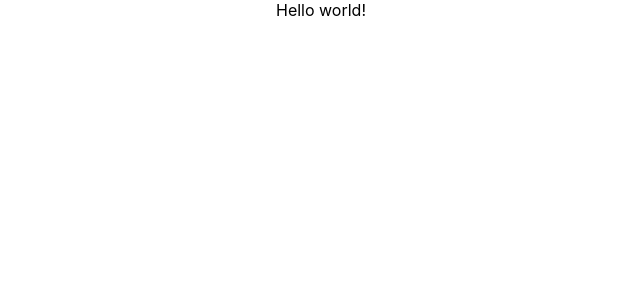
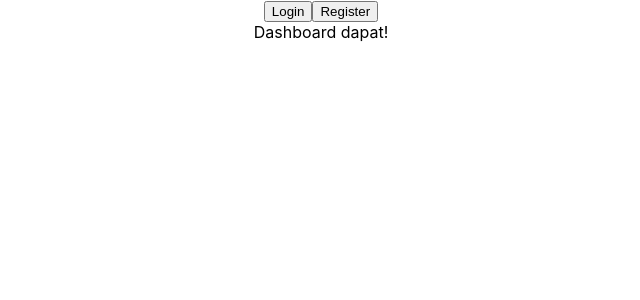
Before and after one commit to charlesedrisonvillones/client, a React (Create React App) app: page / in a window 1280 px wide. Shown: the top 300 px of the page, without its empty margins (319-959 px from the left). Built offline with nearby package versions, Linux system fonts and the light colour scheme.

Commit message:
Co-authored-by: smtnhacker <smtnhacker@users.noreply.github.com>

```diff
--- a/src/App.js
+++ b/src/App.js
@@ -22,7 +22,8 @@ import {
   BrowserRouter as Router,
   Route,
   Routes,
-  Navigate
+  Navigate,
+  useNavigate
 } from "react-router-dom";
 import Login from './components/loginform';
 import Register from './components/registration';
@@ -30,6 +31,7 @@ import Profile from './components/profile';
 
 function App() {
   const [isAuthenticated, setIsAuthenticated] = useState(false) // set to false when done (para d login ng login)
+  const navigate = useNavigate()
 
   const setAuth = boolean => {
 
@@ -39,12 +41,18 @@ function App() {
 //authenticated ? renderApp() : renderLogin();
   return (
     //router to redirect and check authentication
+
+
     <div className="App">
+      <nav>
+        <button onClick={()=>navigate("/login")}>Login</button>
+        <button onClick={()=>navigate("/register")}>Register</button>
+      </nav>
 
-      <Router>
+     <div className="pahina">
         <div>
           <Routes>
-            <Route path="/" element={<p>Hello world!</p>} />
+            <Route path="/" element={<p>Dashboard dapat!</p>} />
             <Route exact path='/login' element={!isAuthenticated ? (<Login setAuth={setAuth}/> ): (
               <Navigate to='/profile'/>
             ) } ></Route>
@@ -56,9 +64,14 @@ function App() {
             ) }></Route>
           </Routes>
         </div>
-      </Router>
+
+
+    </div>
+
+
     </div>
   );
 }
 
+
 export default App;
--- a/src/components/loginform.js
+++ b/src/components/loginform.js
@@ -57,6 +57,7 @@ const LoginForm = ({ setAuth }) => {
     }
 
     return (
+        <div className="page">
             <div className="cover">
                 <h1>Login</h1>
 
@@ -92,6 +93,7 @@ const LoginForm = ({ setAuth }) => {
                 </div> */}
 
             </div>
+        </div>
     )
 }
 
--- a/src/components/profile.css
+++ b/src/components/profile.css
@@ -1,6 +1,6 @@
-.card {
-    display: flex;
-    flex-direction: row;
-    justify-content: center;
+.pic-container {
+    display:block;
+    margin: auto;
+
 
 }
--- a/src/components/profile.js
+++ b/src/components/profile.js
@@ -1,4 +1,5 @@
 import React, { useEffect, useState } from "react";
+import './profile.css';
 
 
 
@@ -48,7 +49,7 @@ return (
     <>
         <div className="card" style={{ width: 18 + 'rem' }}>
             <div className="pic-container">
-                <img className="" src="https://media.licdn.com/dms/image/C5103AQFcpNGDcSRcDA/profile-displayphoto-shrink_800_800/0/1553566992650?e=1678320000&v=beta&t=LNED6pgc7gH5PC2i-U3DQlfLSa29Sbv_iOJgoNHuBH8" className="card-img-top" alt="..." />
+                <img src="https://media.licdn.com/dms/image/C5103AQFcpNGDcSRcDA/profile-displayphoto-shrink_800_800/0/1553566992650?e=1678320000&v=beta&t=LNED6pgc7gH5PC2i-U3DQlfLSa29Sbv_iOJgoNHuBH8" className="card-img-top" alt="..." />
             </div>
             <div>
                 <h1>CHARLES EDRISON VILLONES</h1>
--- a/src/components/registration.js
+++ b/src/components/registration.js
@@ -46,6 +46,7 @@ const RegistrationForm = ({ setAuth }) => {
                 //localstorage
                 localStorage.setItem("token", parseRes.token)
                 setAuth(true)
+                console.log("registration")
             } else {
                 setAuth(false)
                 console.log("Something wrong")
@@ -56,7 +57,10 @@ const RegistrationForm = ({ setAuth }) => {
         }
     }
 
+
+
     return (
+        <div className="page">
             <div className="cover">
                 <h1>Register</h1>
                 <form onSubmit={onSubmitForm}>
@@ -103,6 +107,7 @@ const RegistrationForm = ({ setAuth }) => {
                 </div>
 
             </div>
+        </div>
     )
 }
 
--- a/src/index.js
+++ b/src/index.js
@@ -1,5 +1,6 @@
 import React from 'react';
 import ReactDOM from 'react-dom/client';
+import { BrowserRouter } from 'react-router-dom';
 import './index.css';
 import App from './App';
 import reportWebVitals from './reportWebVitals';
@@ -7,7 +8,9 @@ import reportWebVitals from './reportWebVitals';
 const root = ReactDOM.createRoot(document.getElementById('root'));
 root.render(
   <React.StrictMode>
-    <App />
+    <BrowserRouter>
+      <App />
+    </BrowserRouter>
   </React.StrictMode>
 );
 
```
Lines whose indentation alone changed are shown as unchanged.
